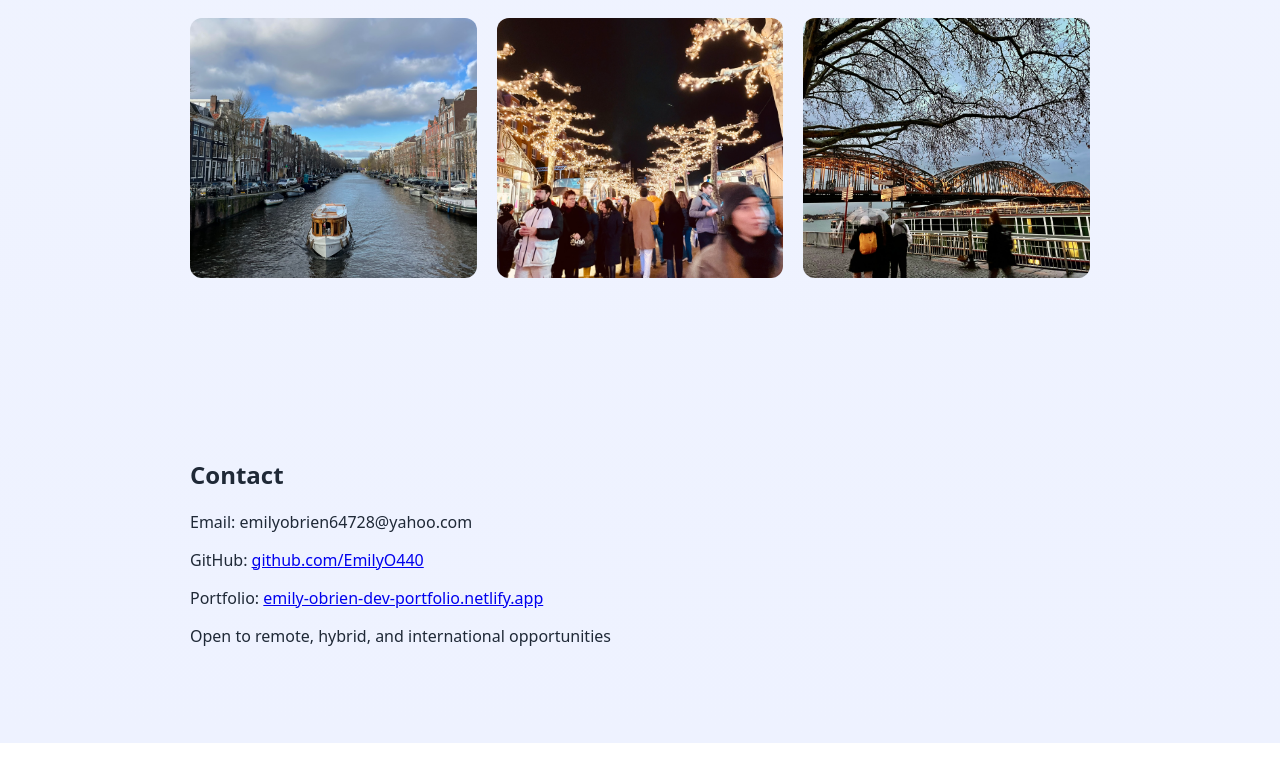
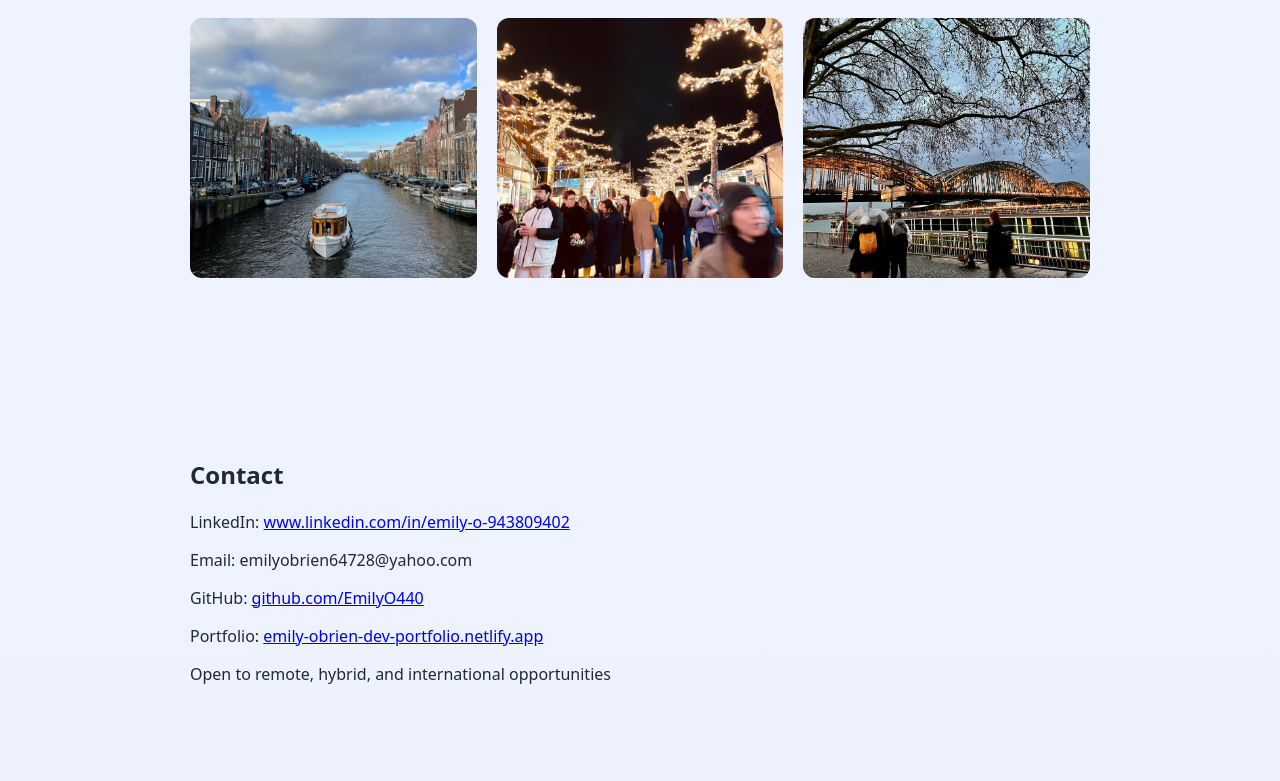
Before and after one commit to EmilyO440/My-Portfolio, a React (Vite) app: page / in a window 1280 px wide. Shown: the part 5485-6266 px from the top of the page. Before the commit the page ends 6228 px from the top, so only its background shows below. Built offline with nearby package versions, Linux system fonts and the light colour scheme.

Commit message:
link update

```diff
--- a/src/App.jsx
+++ b/src/App.jsx
@@ -262,6 +262,7 @@ function App() {
 
       <section id="contact" className="section">
         <h2>Contact</h2>
+        <p>LinkedIn: <a href="https://www.linkedin.com/in/emily-o-943809402/" target="_blank" rel="neoopener noreferrer">www.linkedin.com/in/emily-o-943809402</a></p>
         <p>Email: emilyobrien64728@yahoo.com</p>
         <p>GitHub: <a href="https://github.com/EmilyO440" target="_blank" rel="noopener noreferrer">github.com/EmilyO440</a></p>
         <p>Portfolio: <a href="https://emily-obrien-dev-portfolio.netlify.app/" target="_blank" rel="noopener noreferrer">emily-obrien-dev-portfolio.netlify.app</a></p>
```
